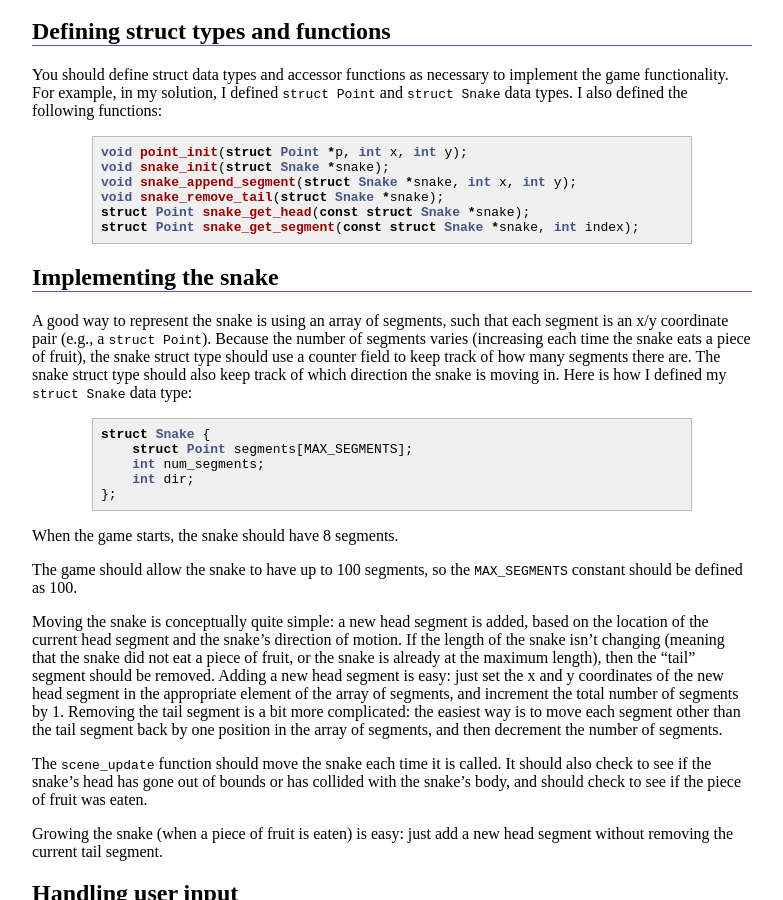
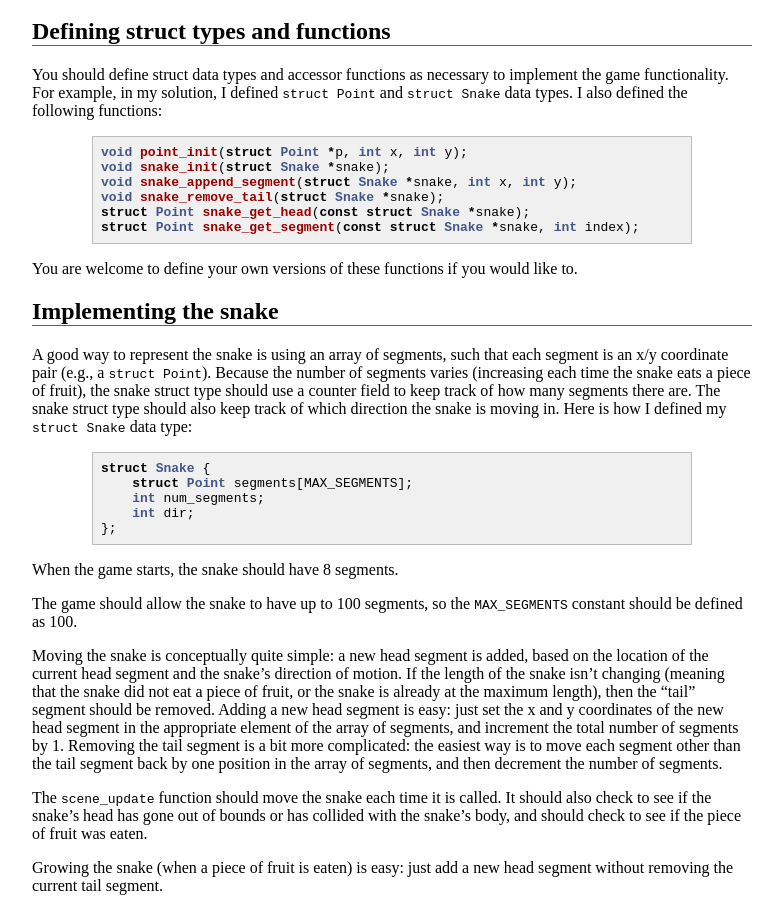
Before and after one commit to ycpcs/cs101-spring2015, a Jekyll site: the page built from assign/assign06.md, in a window 1280 px wide and 900 px high, scrolled down 3021 px. Shown: the whole window, without its empty margins (248-1031 px from the left). Built offline with Jekyll 4.4.1, drawn with Linux system fonts in a browser that asks for light colours; Markdown is read by kramdown in place of the engine named in the settings.

Commit message:
defining functions

```diff
--- a/assign/assign06.md
+++ b/assign/assign06.md
@@ -81,6 +81,8 @@ struct Point snake_get_head(const struct Snake *snake);
 struct Point snake_get_segment(const struct Snake *snake, int index);
 {% endhighlight %}
 
+You are welcome to define your own versions of these functions if you would like to.
+
 ## Implementing the snake
 
 A good way to represent the snake is using an array of segments, such that each segment is an x/y coordinate pair (e.g., a `struct Point`).  Because the number of segments varies (increasing each time the snake eats a piece of fruit), the snake struct type should use a counter field to keep track of how many segments there are.  The snake struct type should also keep track of which direction the snake is moving in.  Here is how I defined my `struct Snake` data type:
```
